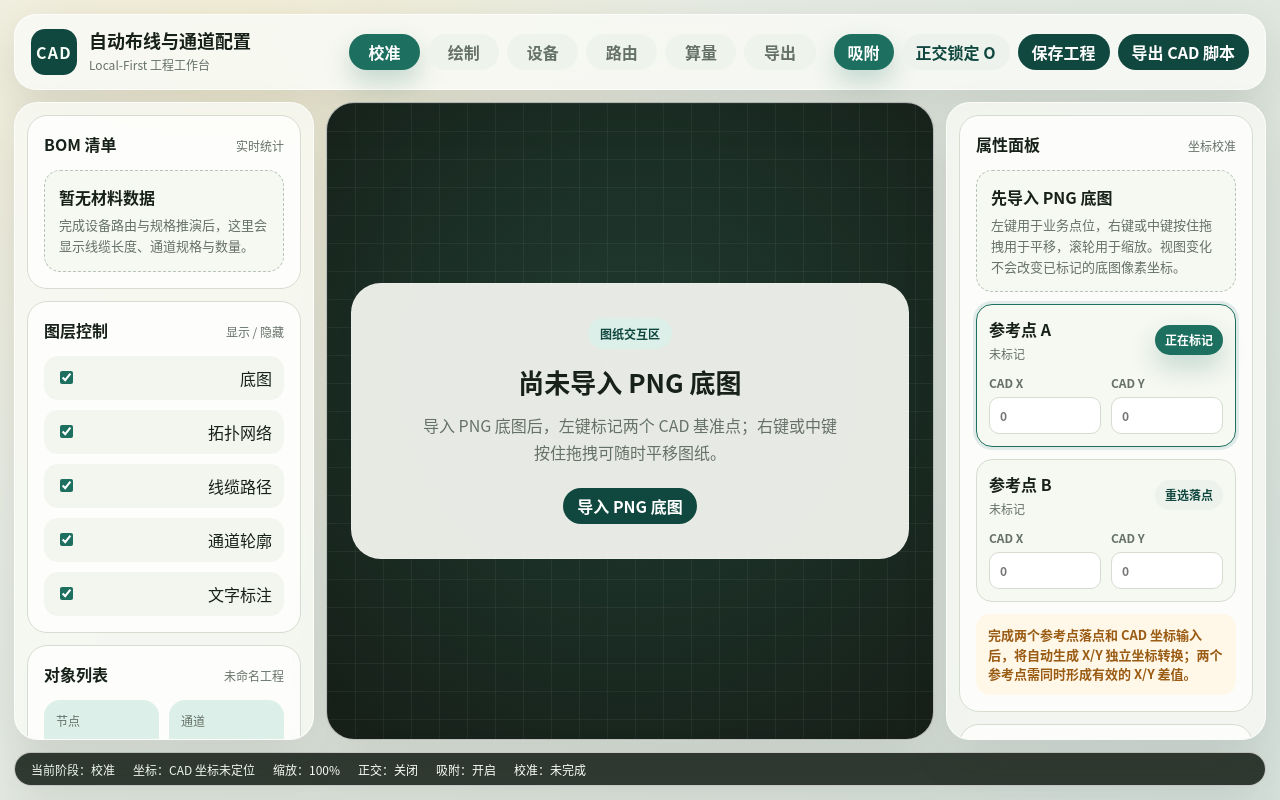
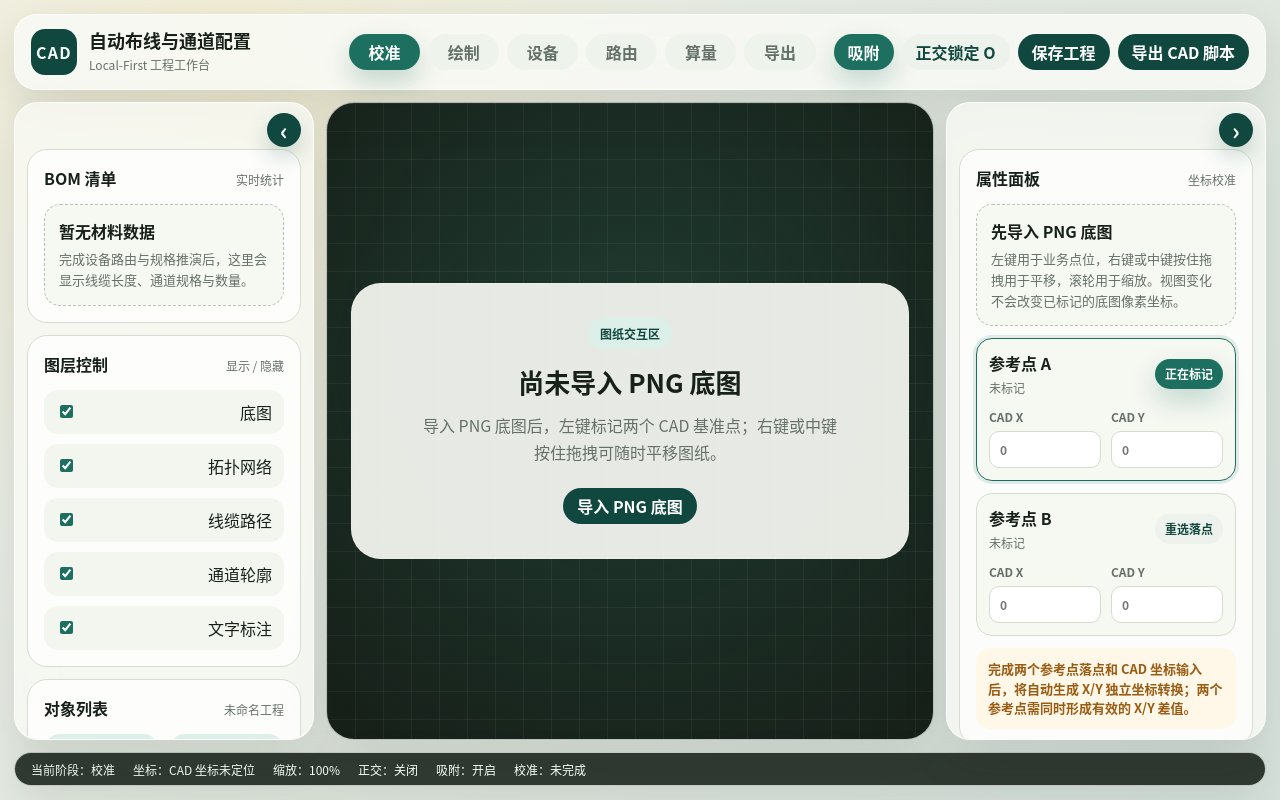
Before and after one commit to HAOWEM97/CAD_helper, a React (Vite) app: page / in a window 1280 px wide. Built offline with nearby package versions, Linux system fonts and the light colour scheme.

Commit message:
左右图框调整为侧边栏

```diff
--- a/src/components/layout/AppShell.tsx
+++ b/src/components/layout/AppShell.tsx
@@ -3,12 +3,24 @@ import { LeftPanel } from '@/components/panels/LeftPanel';
 import { RightPanel } from '@/components/panels/RightPanel';
 import { StatusBar } from '@/components/status-bar/StatusBar';
 import { DrawingWorkspace } from '@/canvas/viewer/DrawingWorkspace';
+import { useAppSelector } from '@/hooks/useAppSelector';
+import { selectLeftPanelCollapsed, selectRightPanelCollapsed } from '@/state/selectors/uiSelectors';
 
 export function AppShell() {
+  const leftPanelCollapsed = useAppSelector(selectLeftPanelCollapsed);
+  const rightPanelCollapsed = useAppSelector(selectRightPanelCollapsed);
+  const gridClassName = [
+    'workspace-grid',
+    leftPanelCollapsed ? 'left-collapsed' : '',
+    rightPanelCollapsed ? 'right-collapsed' : '',
+  ]
+    .filter(Boolean)
+    .join(' ');
+
   return (
     <div className="app-shell">
       <TopToolbar />
-      <div className="workspace-grid">
+      <div className={gridClassName}>
         <LeftPanel />
         <DrawingWorkspace />
         <RightPanel />
--- a/src/components/panels/LeftPanel.tsx
+++ b/src/components/panels/LeftPanel.tsx
@@ -1,8 +1,8 @@
 import { useAppDispatch } from '@/hooks/useAppDispatch';
 import { useAppSelector } from '@/hooks/useAppSelector';
 import { selectProject, selectTopology } from '@/state/selectors/projectSelectors';
-import { selectLayerVisibility } from '@/state/selectors/uiSelectors';
-import { toggleLayer } from '@/state/slices/uiSlice';
+import { selectLayerVisibility, selectLeftPanelCollapsed } from '@/state/selectors/uiSelectors';
+import { toggleLayer, toggleLeftPanelCollapsed } from '@/state/slices/uiSlice';
 import type { LayerVisibility } from '@/domain/project/types';
 
 const layerLabels: Record<keyof LayerVisibility, string> = {
@@ -18,9 +18,36 @@ export function LeftPanel() {
   const project = useAppSelector(selectProject);
   const topology = useAppSelector(selectTopology);
   const layerVisibility = useAppSelector(selectLayerVisibility);
+  const collapsed = useAppSelector(selectLeftPanelCollapsed);
+
+  if (collapsed) {
+    return (
+      <aside className="side-panel left-panel collapsed" aria-label="工程侧栏已收起">
+        <button
+          aria-label="展开工程侧栏"
+          className="panel-collapse-button"
+          onClick={() => dispatch(toggleLeftPanelCollapsed())}
+          title="展开工程侧栏"
+          type="button"
+        >
+          ›
+        </button>
+        <span className="collapsed-panel-label">工程</span>
+      </aside>
+    );
+  }
 
   return (
     <aside className="side-panel left-panel">
+      <button
+        aria-label="收起工程侧栏"
+        className="panel-collapse-button expanded"
+        onClick={() => dispatch(toggleLeftPanelCollapsed())}
+        title="收起工程侧栏"
+        type="button"
+      >
+        ‹
+      </button>
       <section className="panel-card">
         <div className="panel-heading">
           <h2>BOM 清单</h2>
--- a/src/components/panels/RightPanel.tsx
+++ b/src/components/panels/RightPanel.tsx
@@ -9,12 +9,17 @@ import {
   selectProjectImage,
   selectTopology,
 } from '@/state/selectors/projectSelectors';
-import { selectActiveStep, selectSelectedTopologyObject } from '@/state/selectors/uiSelectors';
+import {
+  selectActiveStep,
+  selectRightPanelCollapsed,
+  selectSelectedTopologyObject,
+} from '@/state/selectors/uiSelectors';
 import {
   setActiveCalibrationPoint,
   setCalibrationCadCoordinate,
   updateTopologyChannelCategory,
 } from '@/state/slices/projectSlice';
+import { toggleRightPanelCollapsed } from '@/state/slices/uiSlice';
 
 const stepGuidance = {
   calibration: {
@@ -231,15 +236,43 @@ function SelectedTopologySummary() {
 }
 
 export function RightPanel() {
+  const dispatch = useAppDispatch();
   const activeStep = useAppSelector(selectActiveStep);
+  const collapsed = useAppSelector(selectRightPanelCollapsed);
   const selectedObject = useAppSelector(selectSelectedTopologyObject);
   const image = useAppSelector(selectProjectImage);
   const calibrationDraft = useAppSelector(selectCalibrationDraft);
   const calibration = useAppSelector(selectCalibration);
   const guidance = stepGuidance[activeStep];
 
+  if (collapsed) {
+    return (
+      <aside className="side-panel right-panel collapsed" aria-label="属性面板已收起">
+        <button
+          aria-label="展开属性面板"
+          className="panel-collapse-button"
+          onClick={() => dispatch(toggleRightPanelCollapsed())}
+          title="展开属性面板"
+          type="button"
+        >
+          ‹
+        </button>
+        <span className="collapsed-panel-label">属性</span>
+      </aside>
+    );
+  }
+
   return (
     <aside className="side-panel right-panel">
+      <button
+        aria-label="收起属性面板"
+        className="panel-collapse-button expanded"
+        onClick={() => dispatch(toggleRightPanelCollapsed())}
+        title="收起属性面板"
+        type="button"
+      >
+        ›
+      </button>
       <section className="panel-card">
         <div className="panel-heading">
           <h2>属性面板</h2>
--- a/src/state/selectors/uiSelectors.ts
+++ b/src/state/selectors/uiSelectors.ts
@@ -5,6 +5,8 @@ export const selectLayerVisibility = (state: RootState) => state.ui.layerVisibil
 export const selectTopologyToolMode = (state: RootState) => state.ui.topologyToolMode;
 export const selectSelectedTopologyObject = (state: RootState) => state.ui.selectedTopologyObject;
 export const selectActiveDrawingNodeId = (state: RootState) => state.ui.activeDrawingNodeId;
+export const selectLeftPanelCollapsed = (state: RootState) => state.ui.leftPanelCollapsed;
+export const selectRightPanelCollapsed = (state: RootState) => state.ui.rightPanelCollapsed;
 export const selectStatusBarState = (state: RootState) => ({
   activeStep: state.ui.activeStep,
   topologyToolMode: state.ui.topologyToolMode,
--- a/src/state/slices/uiSlice.ts
+++ b/src/state/slices/uiSlice.ts
@@ -18,6 +18,8 @@ type UiState = {
   topologyToolMode: TopologyToolMode;
   selectedTopologyObject: SelectedTopologyObject;
   activeDrawingNodeId: string | null;
+  leftPanelCollapsed: boolean;
+  rightPanelCollapsed: boolean;
   orthogonalLock: boolean;
   snappingEnabled: boolean;
   zoomPercent: number;
@@ -30,6 +32,8 @@ const initialState: UiState = {
   topologyToolMode: 'draw',
   selectedTopologyObject: null,
   activeDrawingNodeId: null,
+  leftPanelCollapsed: false,
+  rightPanelCollapsed: false,
   orthogonalLock: false,
   snappingEnabled: true,
   zoomPercent: 100,
@@ -67,6 +71,12 @@ const uiSlice = createSlice({
     setActiveDrawingNodeId(state, action: PayloadAction<string | null>) {
       state.activeDrawingNodeId = action.payload;
     },
+    toggleLeftPanelCollapsed(state) {
+      state.leftPanelCollapsed = !state.leftPanelCollapsed;
+    },
+    toggleRightPanelCollapsed(state) {
+      state.rightPanelCollapsed = !state.rightPanelCollapsed;
+    },
     toggleLayer(state, action: PayloadAction<keyof LayerVisibility>) {
       const layer = action.payload;
       state.layerVisibility[layer] = !state.layerVisibility[layer];
@@ -94,7 +104,9 @@ export const {
   setTopologyToolMode,
   setZoomPercent,
   toggleLayer,
+  toggleLeftPanelCollapsed,
   toggleOrthogonalLock,
+  toggleRightPanelCollapsed,
   toggleSnappingEnabled,
 } = uiSlice.actions;
 export default uiSlice.reducer;
--- a/src/styles/global.css
+++ b/src/styles/global.css
@@ -25,7 +25,7 @@
 
 body {
   margin: 0;
-  min-width: 1180px;
+  min-width: 860px;
   min-height: 100vh;
   background:
     radial-gradient(circle at 18% 10%, rgb(244 236 204 / 72%), transparent 32rem),
@@ -180,13 +180,26 @@ button {
 }
 
 .workspace-grid {
+  --left-panel-width: 300px;
+  --right-panel-width: 320px;
+
   display: grid;
-  grid-template-columns: 300px minmax(520px, 1fr) 320px;
+  grid-template-columns: var(--left-panel-width) minmax(0, 1fr) var(--right-panel-width);
   min-height: 0;
   gap: 12px;
+  transition: grid-template-columns 180ms ease;
+}
+
+.workspace-grid.left-collapsed {
+  --left-panel-width: 52px;
+}
+
+.workspace-grid.right-collapsed {
+  --right-panel-width: 52px;
 }
 
 .side-panel {
+  position: relative;
   display: flex;
   flex-direction: column;
   gap: 12px;
@@ -195,6 +208,48 @@ button {
   padding: 12px;
   background: rgb(249 250 245 / 78%);
   backdrop-filter: blur(18px);
+}
+
+.left-panel,
+.right-panel {
+  padding-top: 46px;
+}
+
+.left-panel.collapsed,
+.right-panel.collapsed {
+  align-items: center;
+  overflow: hidden;
+  padding: 12px 8px;
+}
+
+.panel-collapse-button {
+  display: grid;
+  place-items: center;
+  width: 34px;
+  height: 34px;
+  border: 0;
+  border-radius: 999px;
+  background: var(--accent-strong);
+  color: #ffffff;
+  font-size: 24px;
+  font-weight: 900;
+  line-height: 1;
+  box-shadow: 0 10px 22px rgb(16 72 63 / 22%);
+}
+
+.panel-collapse-button.expanded {
+  position: absolute;
+  top: 10px;
+  right: 12px;
+  z-index: 2;
+}
+
+.collapsed-panel-label {
+  writing-mode: vertical-rl;
+  color: var(--accent-strong);
+  font-size: 13px;
+  font-weight: 900;
+  letter-spacing: 0.12em;
 }
 
 .panel-card {
```
